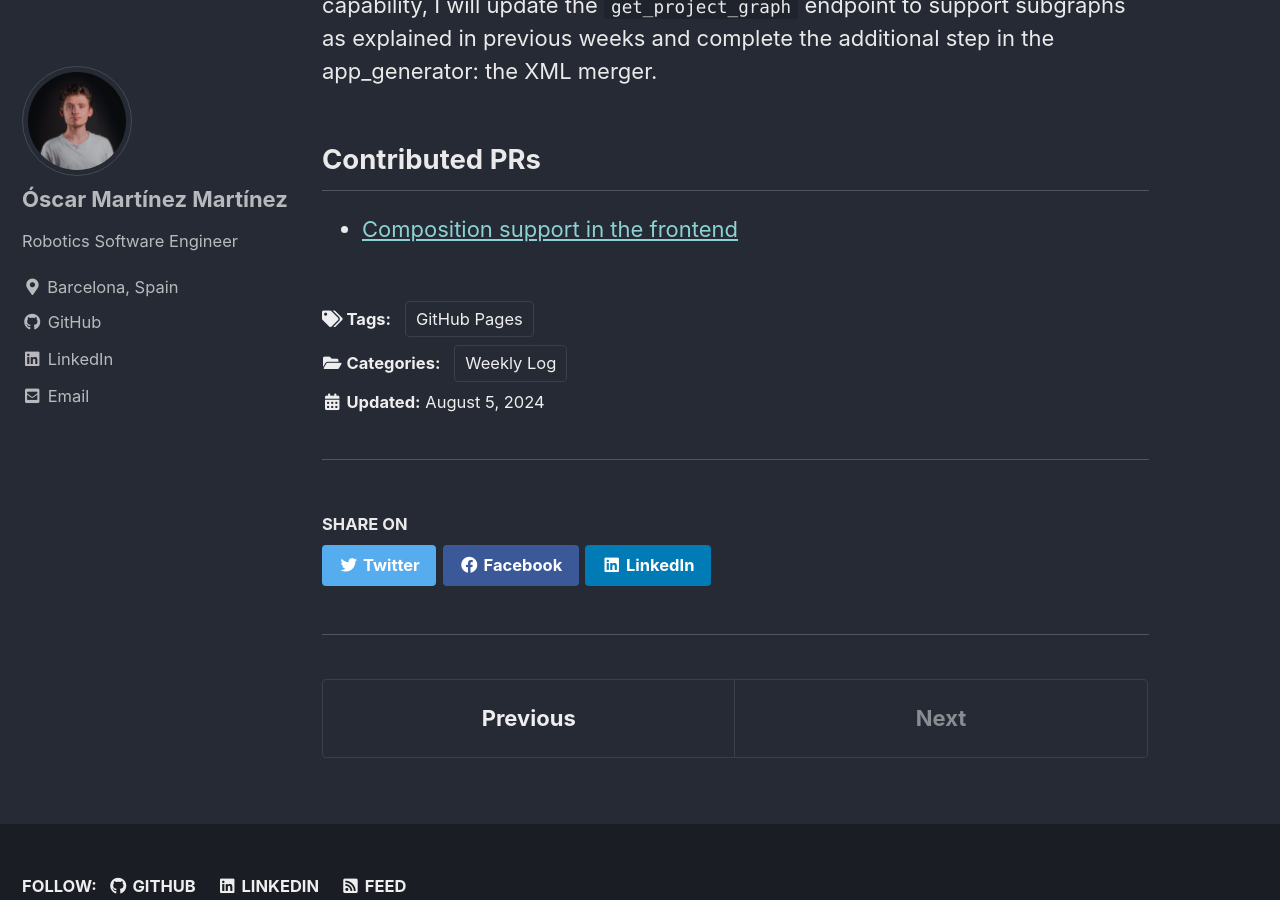
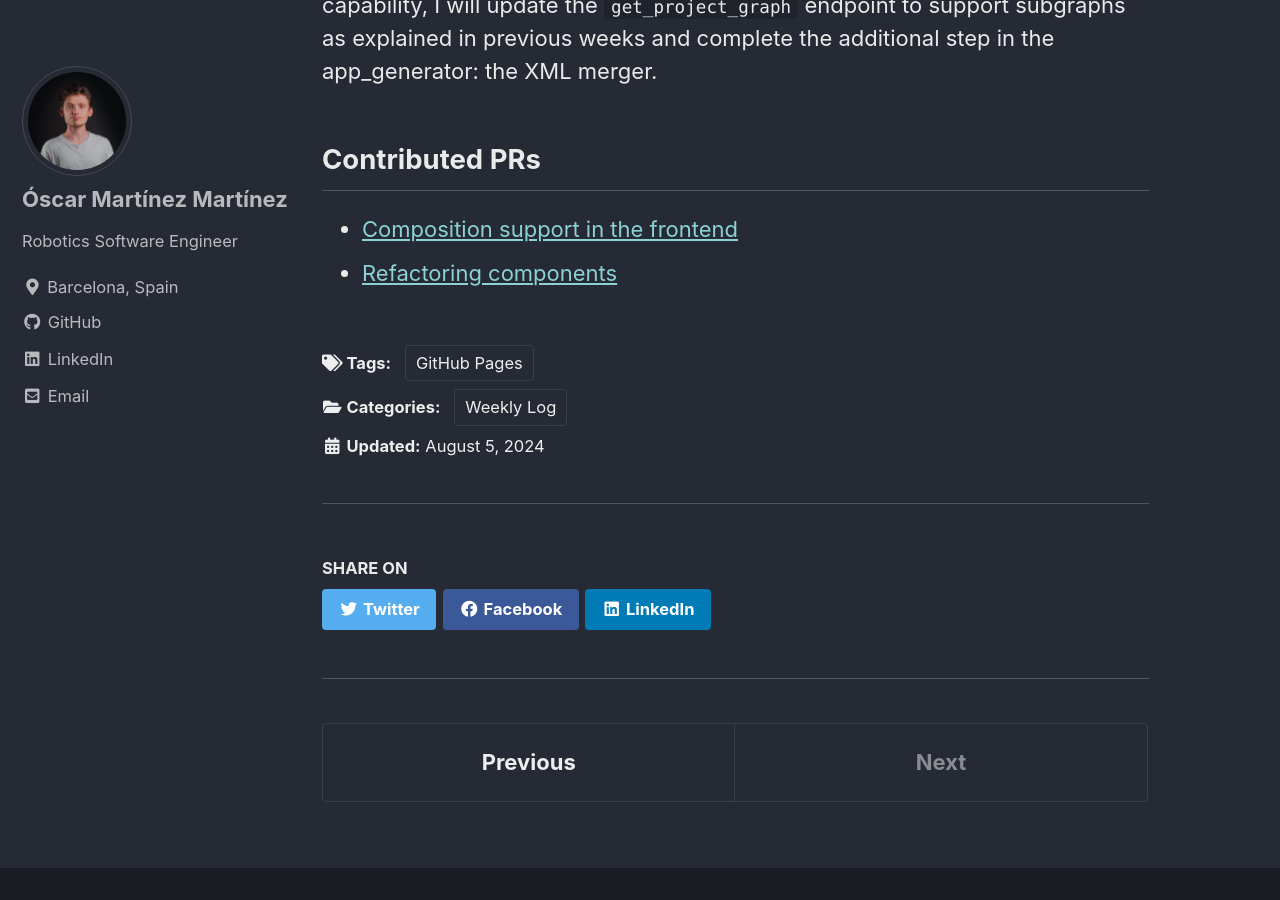
Before and after one commit to TheRoboticsClub/gsoc2024-Oscar_Martinez, a Jekyll site: the page built from docs/_posts/2024-08-05-Week-5.md, in a window 1280 px wide and 900 px high, scrolled down 3743 px. Built offline with Jekyll 4.4.1, drawn with Linux system fonts in a browser that asks for light colours; cached includes are drawn as plain includes.

Commit message:
Update 2024-08-05-Week-5.md

```diff
--- a/docs/_posts/2024-08-05-Week-5.md
+++ b/docs/_posts/2024-08-05-Week-5.md
@@ -88,3 +88,4 @@ Next week, I plan to create nested instances of the diagram editor (now that it
 ## Contributed PRs
 
 * [Composition support in the frontend](https://github.com/JdeRobot/bt-studio/pull/188)
+* [Refactoring components](https://github.com/JdeRobot/bt-studio/pull/190)
```
